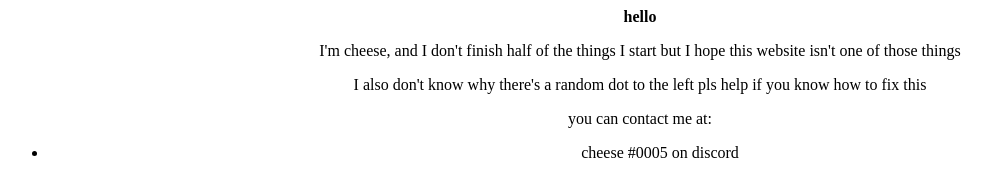
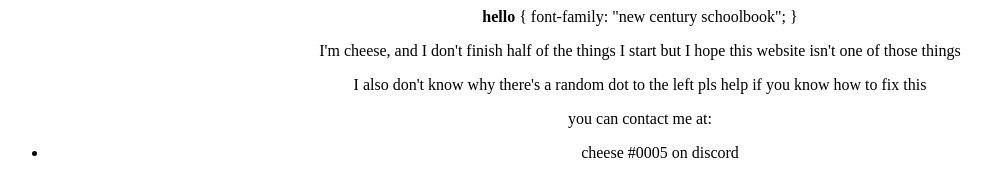
Before and after one commit to dairy-product/dairy-product.github.io, a plain HTML site: page index.html in a window 1280 px wide. Shown: the whole page, without its empty margins (0-991 px from the left). Drawn offline with Linux system fonts and the light colour scheme.

Commit message:
Update index.html

```diff
--- a/index.html
+++ b/index.html
@@ -3,9 +3,13 @@
 
 <h1 style="text-align:center;"><b>hello</b></h1>
 
+<body>{ font-family: "new century schoolbook"; }
+
 <p style="text-align:center;">I'm cheese, and I don't finish half of the things I start but I hope this website isn't one of those things</p>
 
 I also don't know why there's a random dot to the left pls help if you know how to fix this
+
+</body>
 
 
 <p> you can contact me at:
```
